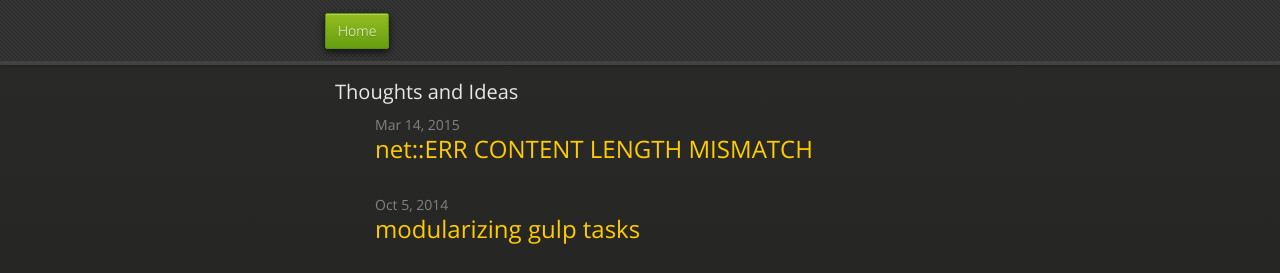
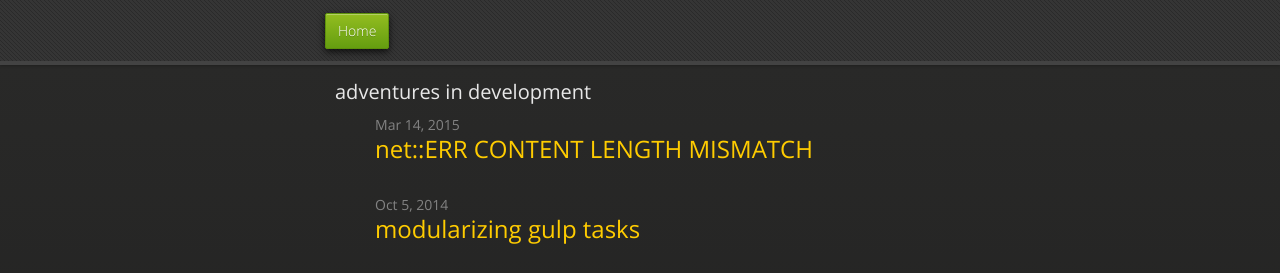
Before and after one commit to lfender6445/lfender6445.github.io, a Jekyll site: the page built from index.html, in a window 1280 px wide. Shown: the top 273 px of the page. Built offline with Jekyll 4.4.1, drawn with Linux system fonts in a browser that asks for light colours; nearby versions of some CDN libraries.

Commit message:
update index

```diff
--- a/index.html
+++ b/index.html
@@ -4,7 +4,7 @@
 
 <div class="home">
 
-  <h1 class="page-heading">Thoughts and Ideas</h1>
+  <h1 class="page-heading">adventures in development</h1>
 
   <ul class="post-list">
     {% for post in site.posts %}
```
